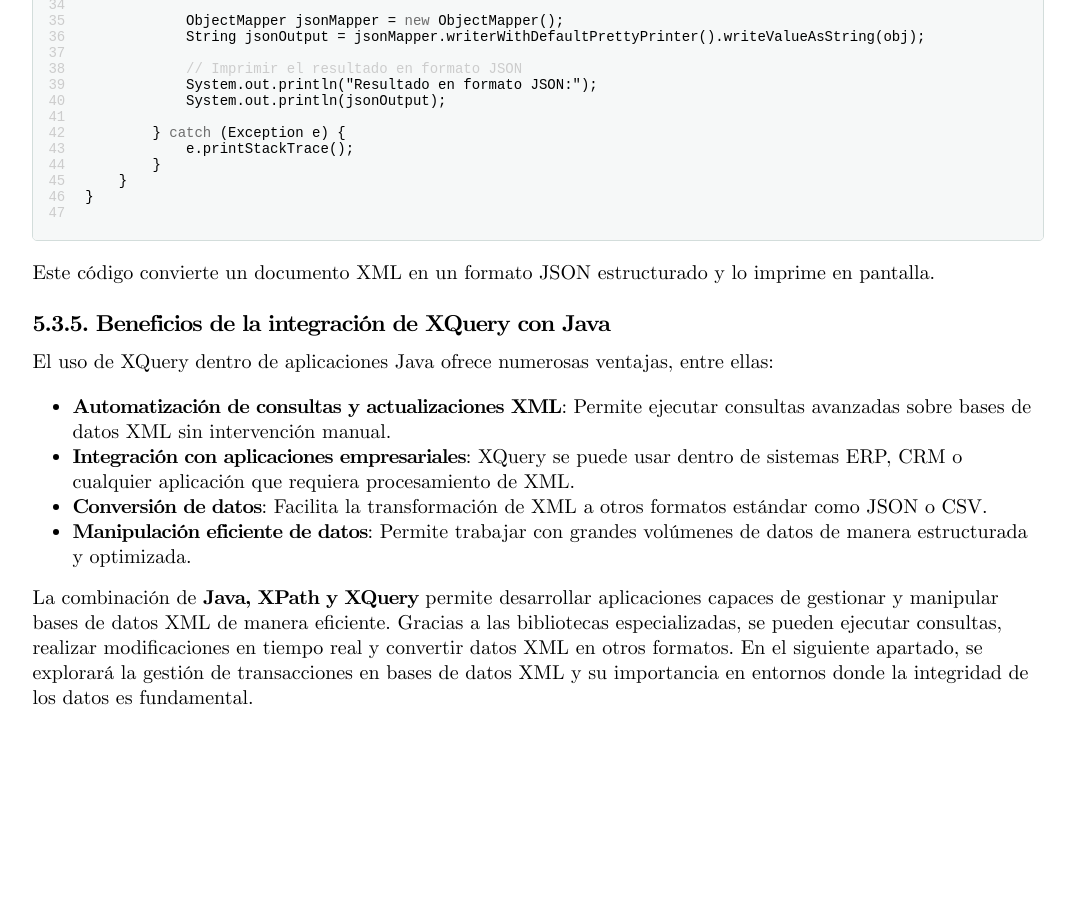
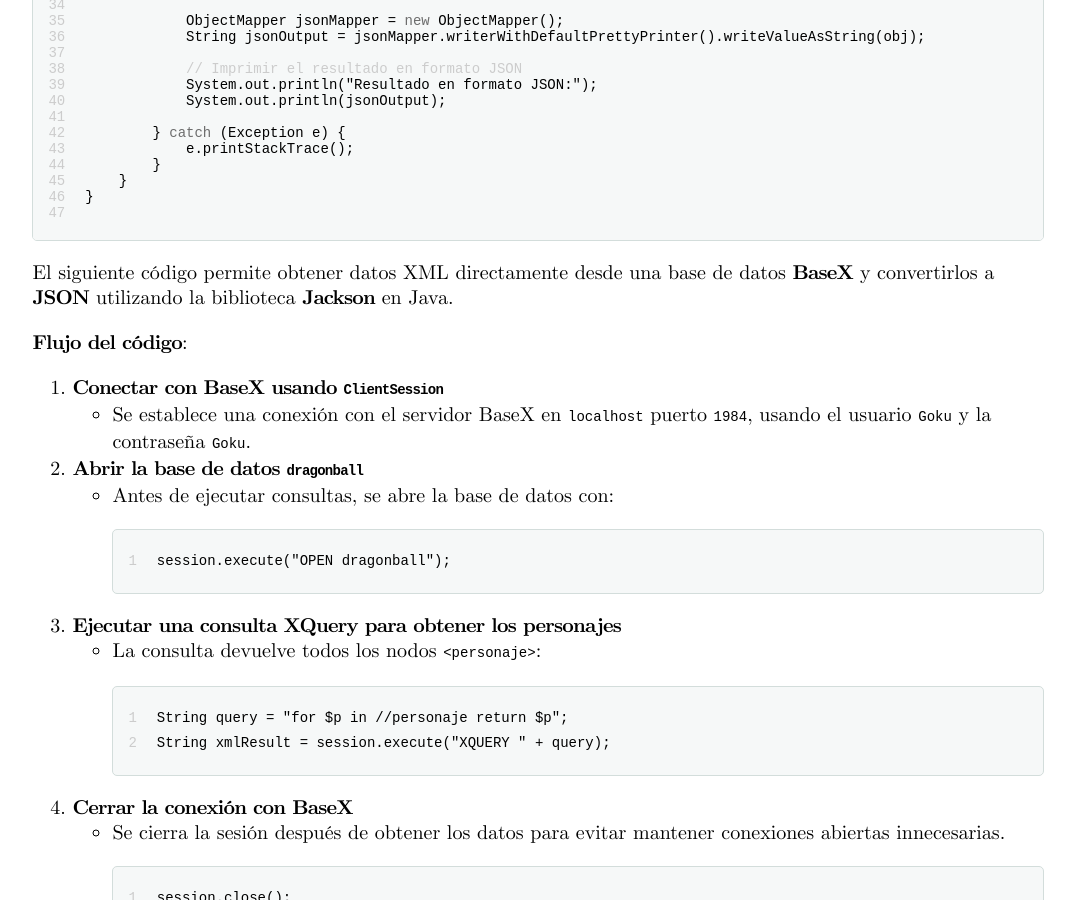
Before and after one commit to TeoRojas/teorojas.github.io, a Jekyll site: the page built from acceso-a-datos/UD05-teoria.md, in a window 1280 px wide and 900 px high, scrolled down 42031 px. Shown: the whole window, without its empty margins (102-1177 px from the left). Built offline with Jekyll 4.4.1, drawn with Linux system fonts in a browser that asks for light colours; nearby versions of some CDN libraries; some of the changed text lies outside the part shown.

Commit message:
ADD.UD05 -> Ok XML to JSON

````diff
--- a/acceso-a-datos/UD05-teoria.md
+++ b/acceso-a-datos/UD05-teoria.md
@@ -1533,7 +1533,89 @@ public class XMLtoJSON {
 
 ```
 
-Este código convierte un documento XML en un formato JSON estructurado y lo imprime en pantalla.
+El siguiente código permite obtener datos XML directamente desde una base de datos **BaseX** y convertirlos a **JSON** utilizando la biblioteca **Jackson** en Java.
+
+**Flujo del código**:
+1. **Conectar con BaseX usando `ClientSession`**
+   - Se establece una conexión con el servidor BaseX en `localhost` puerto `1984`, usando el usuario `Goku` y la contraseña `Goku`.
+2. **Abrir la base de datos `dragonball`**
+   - Antes de ejecutar consultas, se abre la base de datos con:
+   ```java
+   session.execute("OPEN dragonball");
+   ```
+3. **Ejecutar una consulta XQuery para obtener los personajes**
+   - La consulta devuelve todos los nodos `<personaje>`:
+   ```java
+   String query = "for $p in //personaje return $p";
+   String xmlResult = session.execute("XQUERY " + query);
+   ```
+4. **Cerrar la conexión con BaseX**
+   - Se cierra la sesión después de obtener los datos para evitar mantener conexiones abiertas innecesarias.
+   ```java
+   session.close();
+   ```
+5. **Verificar si la consulta devolvió datos**
+   - Si no hay resultados, se muestra un mensaje y se detiene el programa:
+   ```java
+   if (xmlResult.isEmpty()) {
+       System.out.println("No se encontraron datos en la base de datos.");
+       return;
+   }
+   ```
+6. **Convertir la respuesta XML en JSON con Jackson**
+   - Se utiliza `XmlMapper` de **Jackson** para leer el XML como un objeto Java:
+   ```java
+   XmlMapper xmlMapper = new XmlMapper();
+   Object obj = xmlMapper.readValue(new StringReader("<personajes>" + xmlResult + "</personajes>"), Object.class);
+   ```
+   - Luego, se convierte este objeto a **JSON** con `ObjectMapper`:
+   ```java
+   ObjectMapper jsonMapper = new ObjectMapper();
+   String jsonOutput = jsonMapper.writerWithDefaultPrettyPrinter().writeValueAsString(obj);
+   ```
+7. **Mostrar el resultado en JSON formateado**
+   - Finalmente, el JSON resultante se imprime en pantalla:
+   ```java
+   System.out.println("Resultado en formato JSON:");
+   System.out.println(jsonOutput);
+   ```
+8. **Salida esperada**
+    Si en la base de datos **BaseX** existe la siguiente información en XML:
+
+    ```xml
+    <personaje>
+        <nombre>Goku</nombre>
+        <raza>Saiyajin</raza>
+        <nivel_poder>9001</nivel_poder>
+    </personaje>
+    <personaje>
+        <nombre>Vegeta</nombre>
+        <raza>Saiyajin</raza>
+        <nivel_poder>8500</nivel_poder>
+    </personaje>
+    ```
+
+    El programa generará la siguiente salida en **JSON**:
+
+    ```json
+    {
+    "personajes": {
+        "personaje": [
+        {
+            "nombre": "Goku",
+            "raza": "Saiyajin",
+            "nivel_poder": "9001"
+        },
+        {
+            "nombre": "Vegeta",
+            "raza": "Saiyajin",
+            "nivel_poder": "8500"
+        }
+        ]
+    }
+    }
+    ```
+
 
 ### 5.3.5. Beneficios de la integración de XQuery con Java
 
````
